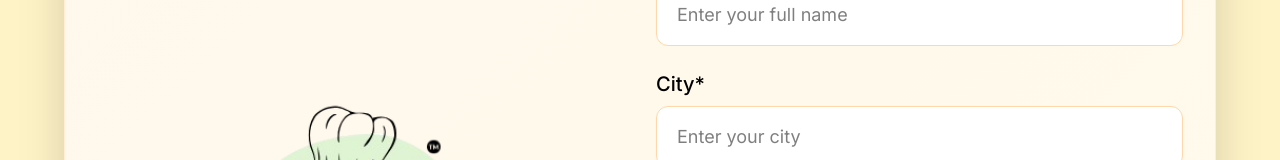
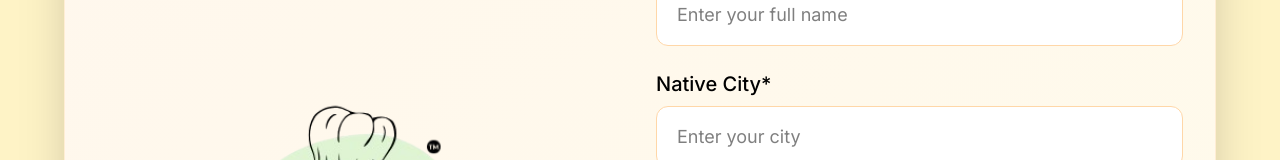
Before and after one commit to Kanishk-gaur/Chokha-Litti, a Next.js app: page /feedback in a window 1280 px wide. Shown: the part 301-461 px from the top of the page. Built offline with nearby package versions, Linux system fonts and the light colour scheme.

Commit message:
City name

```diff
--- a/src/components/feedback/feedback-form.tsx
+++ b/src/components/feedback/feedback-form.tsx
@@ -132,7 +132,7 @@ export default function FeedbackForm() {
 
                 <div>
                   <label className="block text-black font-medium mb-2 text-xl">
-                    City*
+                    Native City*
                   </label>
                   <input
                     type="text"
```
